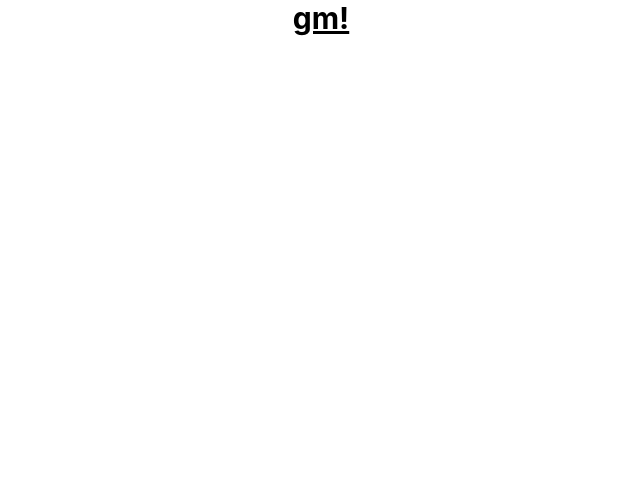
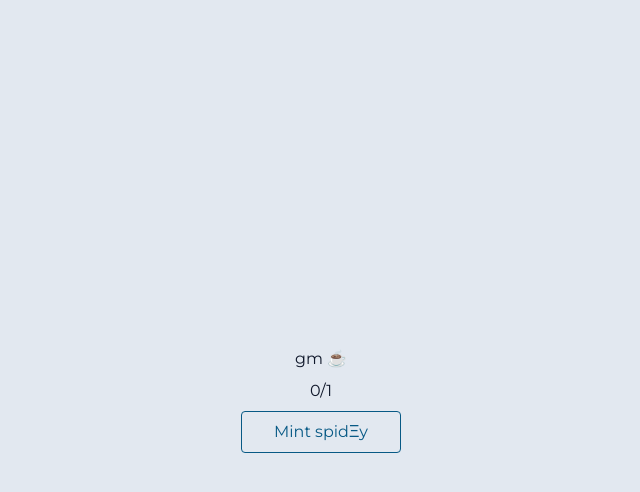
Before and after one commit to web3slinger/web3slinger, a React (Vite) app: page / in a window 1280 px wide. Shown: the top 492 px of the page, without its empty margins (319-959 px from the left). Built offline with nearby package versions, Linux system fonts and the light colour scheme.

Commit message:
Build mint page

```diff
--- a/package.json
+++ b/package.json
@@ -9,7 +9,8 @@
   },
   "dependencies": {
     "react": "^18.0.0",
-    "react-dom": "^18.0.0"
+    "react-dom": "^18.0.0",
+    "react-router-dom": "^6.3.0"
   },
   "devDependencies": {
     "@types/react": "^18.0.0",
--- a/src/App.jsx
+++ b/src/App.jsx
@@ -1,9 +1,38 @@
-import './App.css'
+import { useState } from 'react'
+import { Link } from 'react-router-dom'
 
-function App() {
+const App = () => {
+  const [mintCount, setMintCount] = useState(0)
+  const [isMinting, setIsMinting] = useState(false)
+
+  const mint = () => {
+    setIsMinting(true)
+    setTimeout(() => {
+      setMintCount(mintCount + 1)
+      setIsMinting(false)
+    }, 2000)
+  }
+
   return (
-    <div className='App'>
-      <h1 className='text-3xl font-bold underline text-center'>gm!</h1>
+    <div className='flex flex-col items-center justify-center w-screen h-screen'>
+      <h1>gm ☕️</h1>
+      <h2 className='my-2'>{mintCount}/1</h2>
+      {mintCount === 0 ? (
+        <button
+          className='px-8 py-2 border rounded border-sky-800 text-sky-800 hover:bg-sky-100'
+          onClick={mint}
+          disabled={isMinting}
+        >
+          {isMinting ? 'Minting...' : 'Mint spidΞy'}
+        </button>
+      ) : (
+        <Link
+          className='px-8 py-2 border rounded border-sky-800 text-sky-800 hover:bg-sky-100'
+          to='/about'
+        >
+          View NFT
+        </Link>
+      )}
     </div>
   )
 }
--- a/src/index.css
+++ b/src/index.css
@@ -1,17 +1,11 @@
+@import url('https://fonts.googleapis.com/css2?family=Montserrat:ital,wght@0,100;0,200;0,300;0,400;0,500;0,600;0,700;0,800;0,900;1,100;1,200;1,300;1,400;1,500;1,600;1,700;1,800;1,900&display=swap');
+
 @tailwind base;
 @tailwind components;
 @tailwind utilities;
 
-body {
-  margin: 0;
-  font-family: -apple-system, BlinkMacSystemFont, 'Segoe UI', 'Roboto', 'Oxygen',
-    'Ubuntu', 'Cantarell', 'Fira Sans', 'Droid Sans', 'Helvetica Neue',
-    sans-serif;
-  -webkit-font-smoothing: antialiased;
-  -moz-osx-font-smoothing: grayscale;
+@layer base {
+  body {
+    @apply text-slate-900 bg-slate-200 font-montserrat;
+  }
 }
-
-code {
-  font-family: source-code-pro, Menlo, Monaco, Consolas, 'Courier New',
-    monospace;
-}
--- a/src/main.jsx
+++ b/src/main.jsx
@@ -1,10 +1,17 @@
 import React from 'react'
 import ReactDOM from 'react-dom/client'
 import App from './App'
+import { BrowserRouter, Routes, Route } from 'react-router-dom'
+import About from './pages/About'
 import './index.css'
 
 ReactDOM.createRoot(document.getElementById('root')).render(
   <React.StrictMode>
-    <App />
+    <BrowserRouter>
+      <Routes>
+        <Route path='/' element={<App />} />
+        <Route path='about' element={<About />} />
+      </Routes>
+    </BrowserRouter>
   </React.StrictMode>
 )
--- /dev/null
+++ b/src/pages/About.jsx
@@ -0,0 +1,11 @@
+import React from 'react'
+
+function About() {
+  return (
+    <div>
+      <h1>This is home page.</h1>
+    </div>
+  )
+}
+
+export default About
--- a/tailwind.config.js
+++ b/tailwind.config.js
@@ -1,7 +1,11 @@
 module.exports = {
   content: ['./src/**/*.{html,js,jsx}'],
   theme: {
-    extend: {},
+    extend: {
+      fontFamily: {
+        montserrat: ['Montserrat', 'sans-serif'],
+      },
+    },
   },
   plugins: [],
 }
```
Also changed, not shown: src/App.css (deleted), 1 other file (tests, documents, lock files or other folders).
